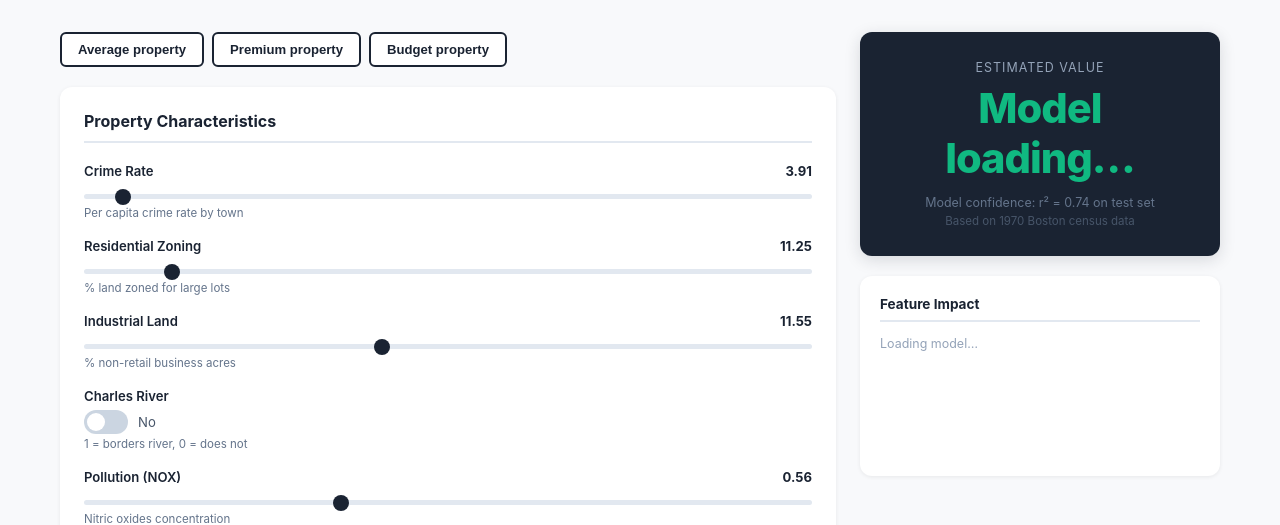
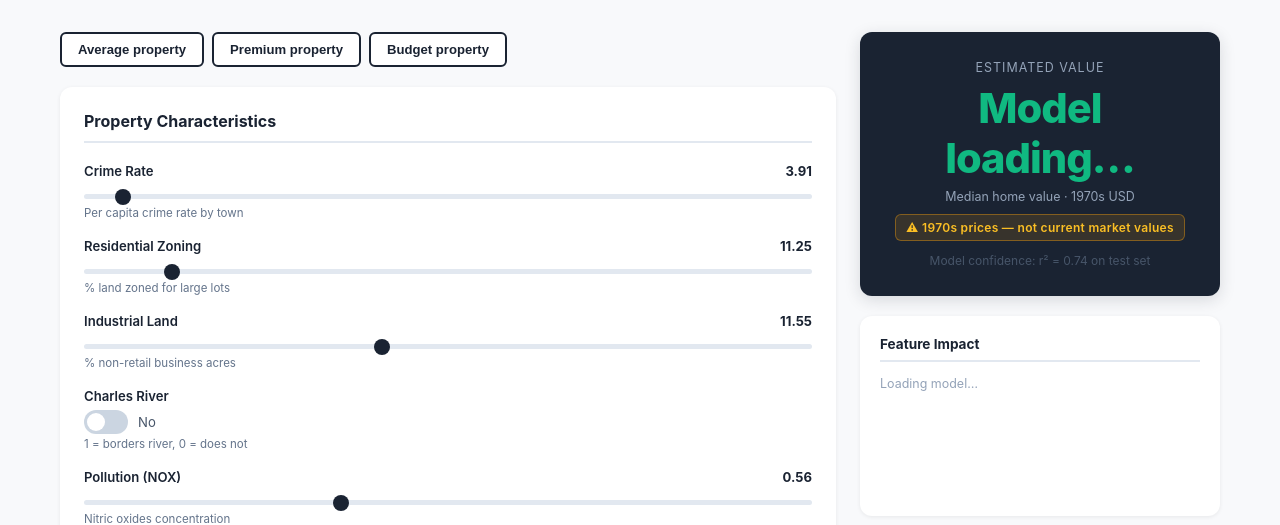
Before and after one commit to xavier-oc-programming/boston-house-price-analysis, a FastAPI app: page / in a window 1280 px wide. Shown: the part 119-644 px from the top of the page. Run offline with FastAPI, Linux system fonts and the light colour scheme.

Commit message:
Add 1970s price warning and median home value label to UI

```diff
--- a/templates/index.html
+++ b/templates/index.html
@@ -183,15 +183,27 @@
       transition: all 0.25s ease;
       min-height: 52px;
     }
+    .price-context {
+      font-size: 0.78rem;
+      color: #94a3b8;
+      margin-top: 6px;
+    }
+    .price-warning {
+      display: inline-block;
+      margin-top: 10px;
+      background: #f59e0b22;
+      border: 1px solid #f59e0b66;
+      color: #fbbf24;
+      font-size: 0.75rem;
+      font-weight: 600;
+      padding: 5px 10px;
+      border-radius: 6px;
+      letter-spacing: 0.3px;
+    }
     .price-card .confidence {
-      font-size: 0.78rem;
-      color: #64748b;
+      font-size: 0.75rem;
+      color: #475569;
       margin-top: 12px;
-    }
-    .price-card .data-note {
-      font-size: 0.72rem;
-      color: #475569;
-      margin-top: 4px;
     }
     .loading-dot {
       display: inline-block;
@@ -272,8 +284,9 @@
     <div class="price-card">
       <div class="price-label">Estimated Value</div>
       <div class="price-display" id="price-display">—</div>
+      <div class="price-context">Median home value · 1970s USD</div>
+      <div class="price-warning">⚠ 1970s prices — not current market values</div>
       <div class="confidence">Model confidence: r² = 0.74 on test set</div>
-      <div class="data-note">Based on 1970 Boston census data</div>
     </div>
 
     <div class="impact-card">
```
